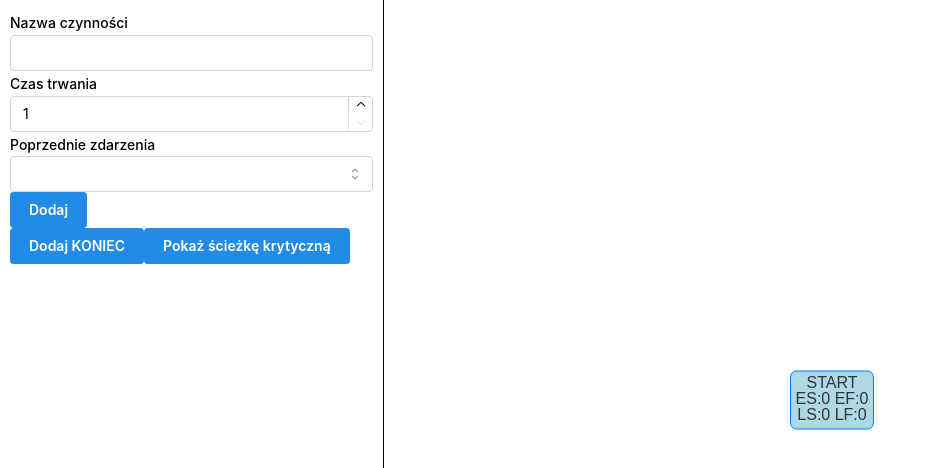
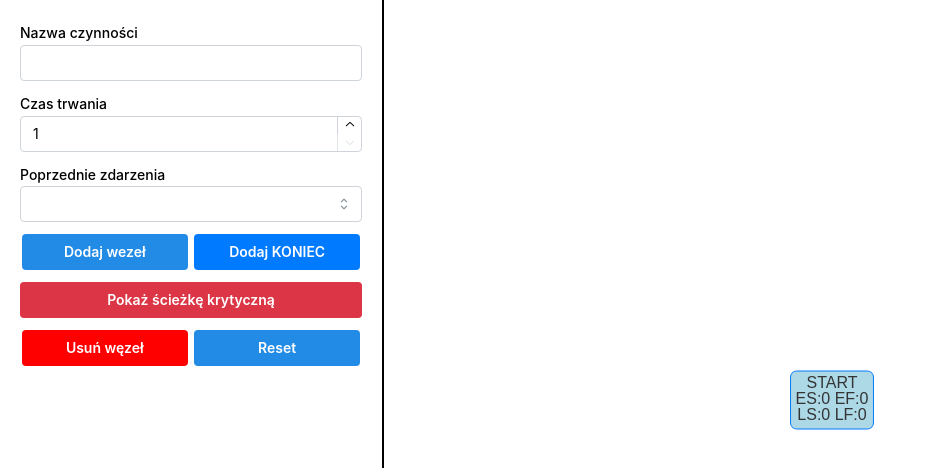
Before and after one commit to karolg02/CPM, a React (Vite) app: page /aon in a window 1280 px wide. Shown: the top 468 px of the page, without its empty margins (0-927 px from the left). Built offline with nearby package versions, Linux system fonts and the light colour scheme.

Commit message:
+added buttons and criticalPath switcher

```diff
--- a/src/features/aon/Aon.tsx
+++ b/src/features/aon/Aon.tsx
@@ -1,4 +1,4 @@
-import {Button, MultiSelect, NumberInput, TextInput} from "@mantine/core";
+import {Button, Grid, MultiSelect, NumberInput, TextInput} from "@mantine/core";
 import {useForm} from "@mantine/form";
 import {Network} from "vis-network/standalone/esm/vis-network";
 import {useEffect, useRef, useState} from "react";
@@ -105,6 +105,9 @@ export const Aon = () => {
         }
     }, [nodes, edges]);
 
+    const handleReset = () => {
+
+    }
 
     const handleSubmit = (values: typeof form.values) => {
         const { nazwaCzynnosci, czasTrwania, poprzednie } = values;
@@ -142,7 +145,24 @@ export const Aon = () => {
         }
 
         form.reset();
+        setTimeout(() => {
+            form.setValues({
+                nazwaCzynnosci: "",
+                czasTrwania: 1,
+                poprzednie: []
+            });
+        }, 0);
     };
+
+    const deleteNode = () => {
+        if (!editNodeId || editNodeId === 1 || (endAdded && editNodeId === nodes.length)) return; // Nie można usunąć START/KONIEC
+
+        setNodes(prevNodes => prevNodes.filter(n => n.id !== editNodeId));
+        setEdges(prevEdges => prevEdges.filter(e => e.from !== editNodeId && e.to !== editNodeId));
+
+        setEditNodeId(null);
+    };
+
 
     const addEndNode = () => {
         if (endAdded) return;
@@ -197,32 +217,77 @@ export const Aon = () => {
         setNodes(updatedNodes);
     };
 
-    const highlightCriticalPath = () => {
-        setCriticalPath(true);
+    const toggleCriticalPath = () => {
+        if (criticalPath) {
+            setEdges(prevEdges =>
+                prevEdges.map(e => ({
+                    ...e,
+                    color: "black"
+                }))
+            );
+            setCriticalPath(false);
+        } else {
             setEdges(prevEdges =>
                 prevEdges.map(e => {
                     const fromNode = nodes.find(n => n.id === e.from);
                     const toNode = nodes.find(n => n.id === e.to);
-                return (fromNode && toNode && fromNode.ES === fromNode.LS && toNode.ES === toNode.LS)
+                    return fromNode && toNode && fromNode.ES === fromNode.LS && toNode.ES === toNode.LS
                         ? { ...e, color: "red" }
                         : { ...e, color: "black" };
                 })
             );
+            setCriticalPath(true);
+        }
     };
+
 
     return (
         <div style={{ display: "flex" }}>
-            <div style={{ width: "30%", padding: "10px", borderRight: "1px solid black" }}>
-                <form onSubmit={form.onSubmit(handleSubmit)}>
+            <div style={{
+                width: "30%",
+                padding: "20px",
+                borderRight: "2px solid black",
+                display: "flex",
+                flexDirection: "column",
+                gap: "15px"
+            }}>
+                <form onSubmit={form.onSubmit(handleSubmit)}
+                      style={{display: "flex", flexDirection: "column", gap: "10px"}}>
                     <TextInput label="Nazwa czynności" {...form.getInputProps("nazwaCzynnosci")} />
                     <NumberInput label="Czas trwania" min={1} {...form.getInputProps("czasTrwania")} />
-                    <MultiSelect label="Poprzednie zdarzenia" data={nodes.map(n => n.label.split("\n")[0])} {...form.getInputProps("poprzednie")} />
-                    <Button type="submit">{editNodeId ? "Zaktualizuj" : "Dodaj"}</Button>
+                    <MultiSelect label="Poprzednie zdarzenia"
+                                 data={nodes.map(n => n.label.split("\n")[0])} {...form.getInputProps("poprzednie")} />
+                    <Grid m="10px" justify="space-between">
+                        <Button type="submit" w="49%">{editNodeId ? "Zaktualizuj" : "Dodaj wezeł"}</Button>
+                        <Button w="49%" onClick={addEndNode} disabled={endAdded}
+                                style={{backgroundColor: "#007bff", color: "white"}}>Dodaj KONIEC</Button>
+                    </Grid>
+
+                    <Button
+                        onClick={toggleCriticalPath}
+                        disabled={!endAdded}
+                        style={{
+                            backgroundColor: criticalPath ? "#6c757d" : "#dc3545",
+                            color: "white"
+                        }}
+                    >
+                        {criticalPath ? "Ukryj ścieżkę krytyczną" : "Pokaż ścieżkę krytyczną"}
+                    </Button>
+
+                    <Grid m="10px" justify="space-between">
+                        <Button
+                            onClick={deleteNode}
+                            disabled={!editNodeId || editNodeId === 1 || (endAdded && editNodeId === nodes.length)}
+                            style={{backgroundColor: "#ff0000", color: "white"}} w="49%"
+                        >
+                            Usuń węzeł
+                        </Button>
+                        <Button w="49%" onClick={handleReset}
+                        >Reset</Button>
+                    </Grid>
                 </form>
-                <Button onClick={addEndNode} disabled={endAdded}>Dodaj KONIEC</Button>
-                <Button onClick={highlightCriticalPath} disabled={criticalPath}>Pokaż ścieżkę krytyczną</Button>
             </div>
-            <div ref={networkRef} style={{ width: "70%", height: "100vh" }} />
+            <div ref={networkRef} style={{width: "70%", height: "100vh"}}/>
         </div>
     );
 };
```
Lines whose indentation alone changed are shown as unchanged.
